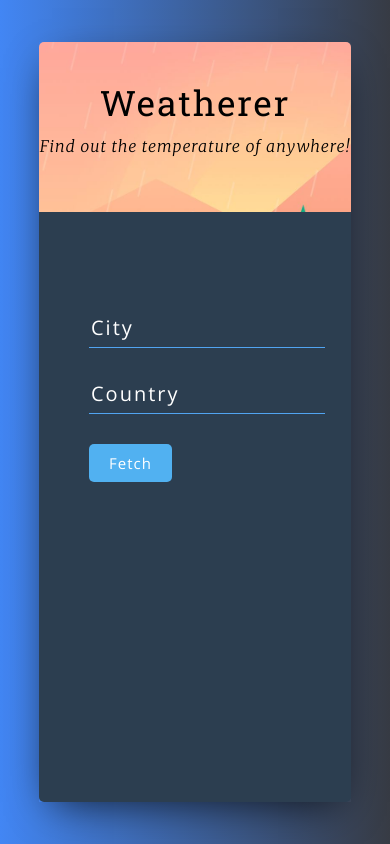
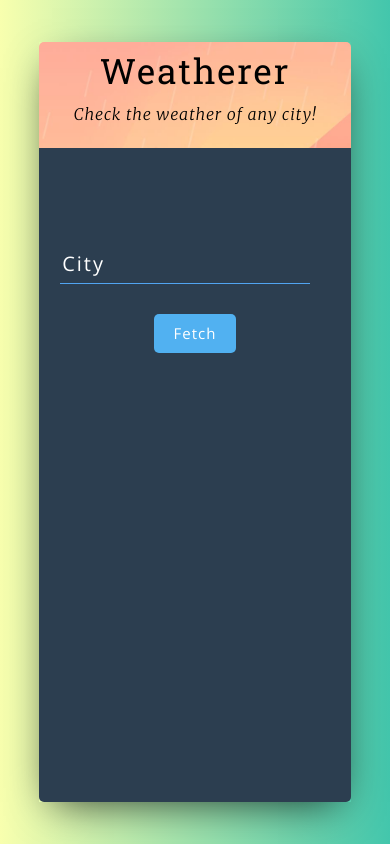
Before and after one commit to faisalsayed10/weatherer, a React (Create React App) app: page / in a window 390 px wide. Built offline with nearby package versions, Linux system fonts and the light colour scheme.

Commit message:
few final changes

```diff
--- a/public/index.html
+++ b/public/index.html
@@ -1,43 +1,17 @@
 <!DOCTYPE html>
 <html lang="en">
   <head>
+    <link rel="icon" href="logo.svg">
     <meta charset="utf-8" />
-    <link rel="icon" href="%PUBLIC_URL%/favicon.ico" />
     <meta name="viewport" content="width=device-width, initial-scale=1" />
-    <meta name="theme-color" content="#000000" />
     <meta
-      name="description"
-      content="Web site created using create-react-app"
+      name="Weatherer"
+      content="Web App for checking the current weather of any city in the world"
     />
-    <link rel="apple-touch-icon" href="%PUBLIC_URL%/logo192.png" />
-    <!--
-      manifest.json provides metadata used when your web app is installed on a
-      user's mobile device or desktop. See https://developers.google.com/web/fundamentals/web-app-manifest/
-    -->
-    <link rel="manifest" href="%PUBLIC_URL%/manifest.json" />
-    <!--
-      Notice the use of %PUBLIC_URL% in the tags above.
-      It will be replaced with the URL of the `public` folder during the build.
-      Only files inside the `public` folder can be referenced from the HTML.
-
-      Unlike "/favicon.ico" or "favicon.ico", "%PUBLIC_URL%/favicon.ico" will
-      work correctly both with client-side routing and a non-root public URL.
-      Learn how to configure a non-root public URL by running `npm run build`.
-    -->
-    <title>React App</title>
+    <title>Weatherer</title>
   </head>
   <body>
     <noscript>You need to enable JavaScript to run this app.</noscript>
     <div id="root"></div>
-    <!--
-      This HTML file is a template.
-      If you open it directly in the browser, you will see an empty page.
-
-      You can add webfonts, meta tags, or analytics to this file.
-      The build step will place the bundled scripts into the <body> tag.
-
-      To begin the development, run `npm start` or `yarn start`.
-      To create a production bundle, use `npm run build` or `yarn build`.
-    -->
   </body>
 </html>
--- a/src/App.css
+++ b/src/App.css
@@ -4,15 +4,14 @@
 
 body {
   font-family: "Open Sans", serif;
+  background: linear-gradient(to left, #43c6ac, #f8ffae)
 }
 
 .wrapper {
-  background: linear-gradient(to left, #373b44, #4286f4);
   display: flex;
   justify-content: center;
   align-items: center;
   height: 100vh;
-  transition: all 0.5s cubic-bezier(0.075, 0.82, 0.5, 1);
 }
 
 .main {
@@ -57,7 +56,7 @@ body {
   align-items: baseline;
 }
 
-.form-container {
+.form_data-container {
   width: 60%;
   background-color: #2c3e50;
   height: 90vh;
@@ -131,20 +130,13 @@ button:active {
   font-weight: 200;
 }
 
-.weather__error {
-  color: #f16051;
-  font-size: 20px;
-  letter-spacing: 1px;
-  font-weight: 200;
-}
-
 @media (max-width: 1000px) {
   .main {
     flex-direction: column;
     align-items: stretch;
   }
 
-  .form-container {
+  .form_data-container {
     border-bottom-left-radius: 5px;
     border-bottom-right-radius: 5px;
     border-top-right-radius: 0px;
@@ -163,16 +155,34 @@ button:active {
     font-size: 35px;
   }
   .form {
-    display: block;
-    margin: 0 auto;
     align-items: center;
     flex-direction: column;
   }
+
+  .form_data-container {
+    padding-left: 0;
+    height: 170%;
+  }
+
+  .weather__info {
+    padding-left: 10%;
+  }
+
   input[type="text"] {
-    width: 90%;
+    width: 80%;
   }
 
   button {
     margin: 0;
   }
 }
+
+@media (max-width: 350px) {
+  .title-container__title {
+    font-size: 25px;
+  }
+
+  .title-container {
+    height: 20%;
+  }
+}
--- a/src/components/DataFetching.js
+++ b/src/components/DataFetching.js
@@ -9,9 +9,8 @@ function DataFetching() {
   const getWeather = async (e) => {
     e.preventDefault();
     const city = e.target.elements.city.value;
-    const country = e.target.elements.country.value;
     const fetch_data = await fetch(
-      `https://api.openweathermap.org/data/2.5/weather?q=${city},${country}&appid=${process.env.REACT_APP_API_KEY}&units=metric`
+      `https://api.openweathermap.org/data/2.5/weather?q=${city}&appid=${process.env.REACT_APP_API_KEY}&units=metric`
     );
     const data = await fetch_data.json();
     if (!data.message) {
@@ -42,7 +41,7 @@ function DataFetching() {
             <div className="title-container">
               <Headings />
             </div>
-            <div className="form-container">
+            <div className="form_data-container">
               <Form getWeather={getWeather} />
               <Weather data={data} />
             </div>
--- a/src/components/Form.js
+++ b/src/components/Form.js
@@ -2,9 +2,8 @@ import React from "react";
 
 function Form({ getWeather }) {
   return (
-    <form className="form" autoComplete='off' onSubmit={getWeather}>
+    <form className="form" autoComplete='on' onSubmit={getWeather}>
       <input type="text" name="city" placeholder="City" />
-      <input type="text" name="country" placeholder="Country" />
       <button>Fetch</button>
     </form>
   );
--- a/src/components/Headings.js
+++ b/src/components/Headings.js
@@ -4,7 +4,7 @@ function Headings() {
   return (
     <div>
       <h1 className='title-container__title'>Weatherer</h1>
-      <p className='title-container__subtitle'>Find out the temperature of anywhere!</p>
+      <p className='title-container__subtitle'>Check the weather of any city!</p>
     </div>
   )
 }
--- a/src/components/Weather.js
+++ b/src/components/Weather.js
@@ -13,7 +13,7 @@ function Weather({ data }) {
       )}
       {data.temperature && (
         <p className='weather__key'>
-          Temperature: <span className='weather__value'> {data.temperature}</span>
+          Temperature: <span className='weather__value'> {data.temperature}°C</span>
         </p>
       )}
       {data.humidity && (
```
Also changed, not shown: public/logo.svg (added), public/manifest.json (deleted).
